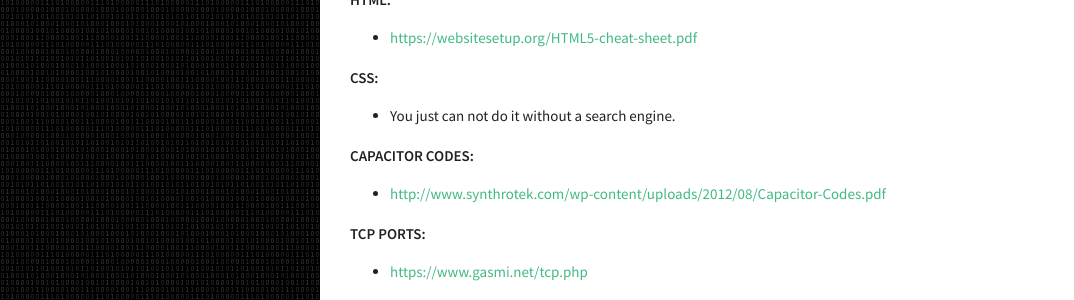
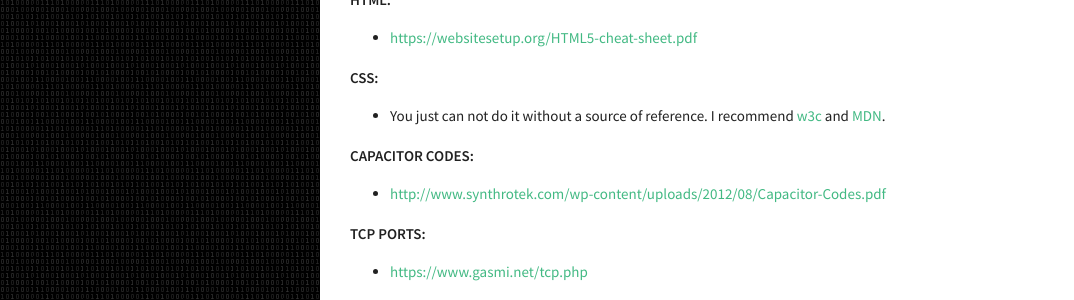
Before and after one commit to sohambhattacharyya/sohambhattacharyya.github.io, a Jekyll site: the page built from _posts/2017-12-09-A-Bunch-of-Cheatsheets.markdown, in a window 1280 px wide. Shown: the part 1845-2145 px from the top of the page, without its empty margins (0-1074 px from the left). Built offline with Jekyll 4.4.1, drawn with Linux system fonts in a browser that asks for light colours; comment, search, counter and statistics services are not loaded.

Commit message:
Updated post.

```diff
--- a/_posts/2017-12-09-A-Bunch-of-Cheatsheets.markdown
+++ b/_posts/2017-12-09-A-Bunch-of-Cheatsheets.markdown
@@ -68,7 +68,7 @@ image:
 * [https://websitesetup.org/HTML5-cheat-sheet.pdf](https://websitesetup.org/HTML5-cheat-sheet.pdf){:target="_blank"}
 
 ###### CSS:
-* You just can not do it without a search engine.
+* You just can not do it without a source of reference. I recommend [w3c](https://www.w3.org/Style/CSS/Overview.en.html){:target="_blank"} and [MDN](https://developer.mozilla.org/en-US/docs/Web/CSS){:target="_blank"}.
 
 ###### Capacitor Codes:
 * [http://www.synthrotek.com/wp-content/uploads/2012/08/Capacitor-Codes.pdf](http://www.synthrotek.com/wp-content/uploads/2012/08/Capacitor-Codes.pdf){:target="_blank"}
```
